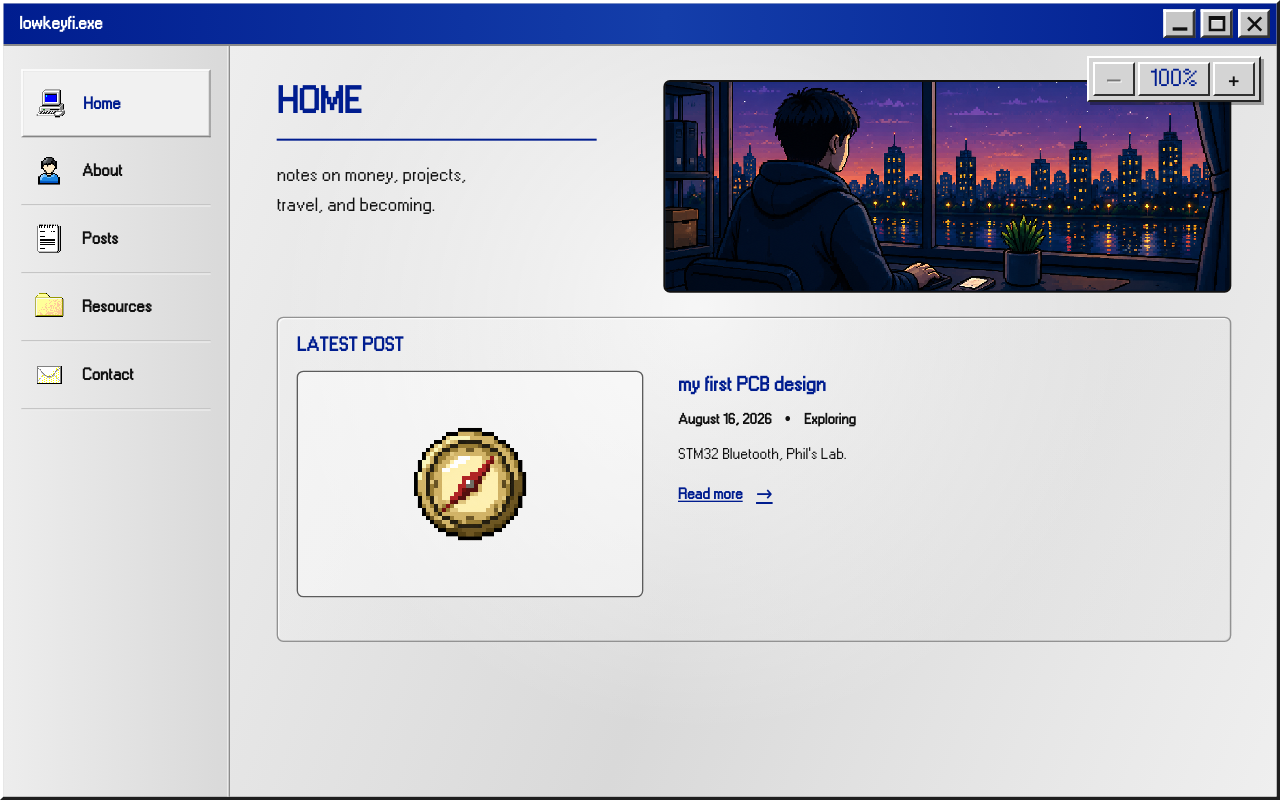
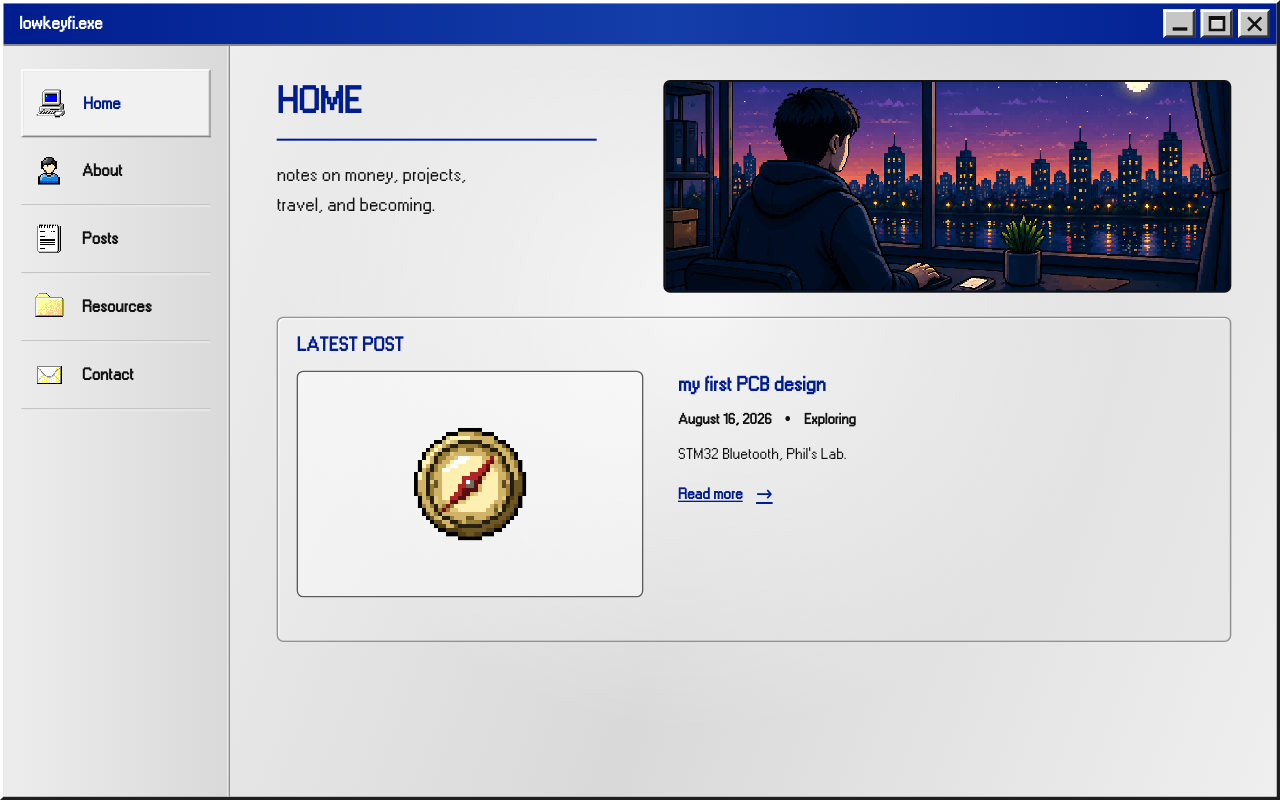
Before and after one commit to canfetipop/lowkeyfisite, a React (Vite) app: page / in a window 1280 px wide. Built offline with nearby package versions, Linux system fonts and the light colour scheme.

Commit message:
Restore native browser zoom behavior

```diff
--- a/src/App.jsx
+++ b/src/App.jsx
@@ -16,13 +16,6 @@ const COMPACT_DESIGN_WIDTH = 1440;
 const COMPACT_ASPECT_RATIO = 1.35;
 const MINIMIZED_WIDTH = 720;
 const MINIMIZED_HEIGHT = 74;
-const MIN_USER_ZOOM = 1;
-const MAX_USER_ZOOM = 3;
-const KEYBOARD_ZOOM_STEP = 0.1;
-const PINCH_ZOOM_SENSITIVITY = 0.007;
-const PAN_SPEED = 1.35;
-const PAN_OVERSCAN_RATIO = 0.35;
-const ARROW_PAN_DISTANCE = 48;
 
 const VIEW_COMPONENTS = {
   home: HomeView,
@@ -79,23 +72,11 @@ function browserPath(route) {
   return `${basePath}${route === "/" ? "/" : route}`;
 }
 
-function clampZoom(value) {
-  return Math.min(Math.max(value, MIN_USER_ZOOM), MAX_USER_ZOOM);
-}
-
-function clamp(value, minimum, maximum) {
-  return Math.min(Math.max(value, minimum), maximum);
-}
-
 export default function LowkeyfiPage() {
   const [route, setRoute] = useState(() => parseRoute(window.location.pathname));
   const [automaticScale, setAutomaticScale] = useState(1);
-  const [viewportTransform, setViewportTransform] = useState({
-    zoom: 1,
-    panX: 0,
-    panY: 0,
-  });
-  const viewportTransformRef = useRef(viewportTransform);
+  const initialDevicePixelRatio = useRef(window.devicePixelRatio || 1);
+  const [nativeZoomIsActive, setNativeZoomIsActive] = useState(false);
   const [scaleIsReady, setScaleIsReady] = useState(false);
   const [isCompactLayout, setIsCompactLayout] = useState(false);
   const [designSize, setDesignSize] = useState({
@@ -106,67 +87,19 @@ export default function LowkeyfiPage() {
   const [isFullscreen, setIsFullscreen] = useState(Boolean(document.fullscreenElement));
   const [isClosed, setIsClosed] = useState(false);
 
-  viewportTransformRef.current = viewportTransform;
-
-  function constrainTransform(transform) {
-    const scale = Math.max(
-      isMinimized
-        ? Math.min(automaticScale * transform.zoom, 1)
-        : automaticScale * transform.zoom,
-      0.1,
-    );
-    const frameWidth = designSize.width * scale;
-    const frameHeight = designSize.height * scale;
-    const overscanX = transform.zoom > 1 ? window.innerWidth * PAN_OVERSCAN_RATIO : 0;
-    const overscanY = transform.zoom > 1 ? window.innerHeight * PAN_OVERSCAN_RATIO : 0;
-    const maximumPanX = Math.max((frameWidth - window.innerWidth) / 2, 0) + overscanX;
-    const maximumPanY = Math.max((frameHeight - window.innerHeight) / 2, 0) + overscanY;
-
-    return {
-      zoom: transform.zoom,
-      panX: clamp(transform.panX, -maximumPanX, maximumPanX),
-      panY: clamp(transform.panY, -maximumPanY, maximumPanY),
-    };
-  }
-
-  function zoomAtAnchor(getNextZoom, anchorX = window.innerWidth / 2, anchorY = window.innerHeight / 2) {
-    setViewportTransform((current) => {
-      const requestedZoom = typeof getNextZoom === "function"
-        ? getNextZoom(current.zoom)
-        : getNextZoom;
-      const nextZoom = clampZoom(Number(requestedZoom.toFixed(3)));
-      if (nextZoom === current.zoom) return current;
-
-      const zoomRatio = nextZoom / current.zoom;
-      const cursorFromCenterX = anchorX - window.innerWidth / 2;
-      const cursorFromCenterY = anchorY - window.innerHeight / 2;
-      return constrainTransform({
-        zoom: nextZoom,
-        // Preserve the content point directly underneath the cursor.
-        panX: cursorFromCenterX - (cursorFromCenterX - current.panX) * zoomRatio,
-        panY: cursorFromCenterY - (cursorFromCenterY - current.panY) * zoomRatio,
-      });
-    });
-  }
-
-  function panViewportBy(deltaX, deltaY) {
-    setViewportTransform((current) => constrainTransform({
-      ...current,
-      panX: current.panX + deltaX,
-      panY: current.panY + deltaY,
-    }));
-  }
-
-  function resetViewport() {
-    setViewportTransform({ zoom: 1, panX: 0, panY: 0 });
-  }
-
   useEffect(() => {
     function updateWindowScale() {
-      // Use the layout viewport so touchpad pinch gestures do not repeatedly
-      // resize and reposition the retro window through visualViewport changes.
-      const viewportWidth = Math.max(window.innerWidth, 1);
-      const viewportHeight = Math.max(window.innerHeight, 1);
+      // Normalize out native browser page zoom. This keeps the initial laptop-fit
+      // presentation responsive to actual window resizing without shrinking the
+      // site back down when Ctrl/Cmd zoom changes the CSS viewport dimensions.
+      const browserZoomRatio = Math.max(
+        (window.devicePixelRatio || initialDevicePixelRatio.current)
+          / initialDevicePixelRatio.current,
+        0.1,
+      );
+      const viewportWidth = Math.max(window.innerWidth * browserZoomRatio, 1);
+      const viewportHeight = Math.max(window.innerHeight * browserZoomRatio, 1);
+      const visualZoomRatio = window.visualViewport?.scale ?? 1;
       const viewportAspectRatio = viewportWidth / viewportHeight;
       const nextCompactLayout = !isMinimized
         && viewportAspectRatio < COMPACT_ASPECT_RATIO;
@@ -186,113 +119,23 @@ export default function LowkeyfiPage() {
       setIsCompactLayout(nextCompactLayout);
       setDesignSize({ width: designWidth, height: designHeight });
       setAutomaticScale(Math.max(isMinimized ? Math.min(nextScale, 1) : nextScale, 0.1));
+      setNativeZoomIsActive(browserZoomRatio > 1.001 || visualZoomRatio > 1.001);
       setScaleIsReady(true);
     }
 
     updateWindowScale();
     window.addEventListener("resize", updateWindowScale);
+    window.visualViewport?.addEventListener("resize", updateWindowScale);
     return () => {
       window.removeEventListener("resize", updateWindowScale);
+      window.visualViewport?.removeEventListener("resize", updateWindowScale);
     };
   }, [isMinimized]);
 
   useEffect(() => {
-    function handleZoomShortcut(event) {
-      const target = event.target;
-      const isTyping = target instanceof HTMLInputElement
-        || target instanceof HTMLTextAreaElement
-        || target?.isContentEditable;
-
-      if ((event.ctrlKey || event.metaKey) && (event.key === "=" || event.key === "+")) {
-        event.preventDefault();
-        zoomAtAnchor((current) => current + KEYBOARD_ZOOM_STEP);
-      } else if ((event.ctrlKey || event.metaKey) && event.key === "-") {
-        event.preventDefault();
-        zoomAtAnchor((current) => current - KEYBOARD_ZOOM_STEP);
-      } else if ((event.ctrlKey || event.metaKey) && event.key === "0") {
-        event.preventDefault();
-        resetViewport();
-      } else if (!isTyping && event.shiftKey && event.key === "1") {
-        event.preventDefault();
-        resetViewport();
-      } else if (!isTyping && viewportTransformRef.current.zoom > 1 && event.key.startsWith("Arrow")) {
-        event.preventDefault();
-        const distance = ARROW_PAN_DISTANCE * (event.shiftKey ? 3 : 1);
-        if (event.key === "ArrowLeft") panViewportBy(distance, 0);
-        if (event.key === "ArrowRight") panViewportBy(-distance, 0);
-        if (event.key === "ArrowUp") panViewportBy(0, distance);
-        if (event.key === "ArrowDown") panViewportBy(0, -distance);
-      }
-    }
-
-    function handleTouchpad(event) {
-      if (event.ctrlKey) {
-        event.preventDefault();
-        const zoomFactor = clamp(
-          Math.exp(-event.deltaY * PINCH_ZOOM_SENSITIVITY),
-          0.82,
-          1.22,
-        );
-        zoomAtAnchor((current) => current * zoomFactor, event.clientX, event.clientY);
-        return;
-      }
-
-      if (viewportTransformRef.current.zoom <= 1 || isMinimized) return;
-
-      event.preventDefault();
-      const deltaMultiplier = event.deltaMode === 1
-        ? 24
-        : event.deltaMode === 2
-          ? window.innerHeight
-          : 1;
-      const horizontalDelta = event.shiftKey && Math.abs(event.deltaX) < 0.5
-        ? event.deltaY
-        : event.deltaX;
-      const verticalDelta = event.shiftKey && Math.abs(event.deltaX) < 0.5
-        ? 0
-        : event.deltaY;
-      panViewportBy(
-        -horizontalDelta * deltaMultiplier * PAN_SPEED,
-        -verticalDelta * deltaMultiplier * PAN_SPEED,
-      );
-    }
-
-    function preventNativeGesture(event) {
-      event.preventDefault();
-    }
-
-    window.addEventListener("keydown", handleZoomShortcut);
-    window.addEventListener("wheel", handleTouchpad, { passive: false });
-    document.addEventListener("gesturestart", preventNativeGesture, { passive: false });
-    document.addEventListener("gesturechange", preventNativeGesture, { passive: false });
-    return () => {
-      window.removeEventListener("keydown", handleZoomShortcut);
-      window.removeEventListener("wheel", handleTouchpad);
-      document.removeEventListener("gesturestart", preventNativeGesture);
-      document.removeEventListener("gesturechange", preventNativeGesture);
-    };
-  }, [automaticScale, designSize, isMinimized]);
-
-  useEffect(() => {
-    setViewportTransform((current) => {
-      const scale = Math.max(
-        isMinimized
-          ? Math.min(automaticScale * current.zoom, 1)
-          : automaticScale * current.zoom,
-        0.1,
-      );
-      const overscanX = current.zoom > 1 ? window.innerWidth * PAN_OVERSCAN_RATIO : 0;
-      const overscanY = current.zoom > 1 ? window.innerHeight * PAN_OVERSCAN_RATIO : 0;
-      const maximumPanX = Math.max((designSize.width * scale - window.innerWidth) / 2, 0) + overscanX;
-      const maximumPanY = Math.max((designSize.height * scale - window.innerHeight) / 2, 0) + overscanY;
-      const panX = clamp(current.panX, -maximumPanX, maximumPanX);
-      const panY = clamp(current.panY, -maximumPanY, maximumPanY);
-
-      return panX === current.panX && panY === current.panY
-        ? current
-        : { ...current, panX, panY };
-    });
-  }, [automaticScale, designSize, isMinimized]);
+    document.documentElement.classList.toggle("native-page-zoomed", nativeZoomIsActive);
+    return () => document.documentElement.classList.remove("native-page-zoomed");
+  }, [nativeZoomIsActive]);
 
   useEffect(() => {
     const handlePopState = () => setRoute(parseRoute(window.location.pathname));
@@ -307,9 +150,7 @@ export default function LowkeyfiPage() {
 
   const ActiveView = VIEW_COMPONENTS[route.view] ?? HomeView;
   const windowScale = Math.max(
-    isMinimized
-      ? Math.min(automaticScale * viewportTransform.zoom, 1)
-      : automaticScale * viewportTransform.zoom,
+    isMinimized ? Math.min(automaticScale, 1) : automaticScale,
     0.1,
   );
   const frameSize = useMemo(() => ({
@@ -357,40 +198,10 @@ export default function LowkeyfiPage() {
         "--windows-gray": site.theme.windowColor,
         "--stage-background": site.theme.pageBackground,
         "--panel-radius": site.theme.cornerStyle === "square" ? "2px" : "10px",
+        minWidth: isClosed ? "100%" : `${frameSize.width}px`,
+        minHeight: isClosed ? "100vh" : `${frameSize.height}px`,
       }}
     >
-      {!isClosed && !isMinimized && (
-        <div className="zoom-controls" aria-label="Zoom controls">
-          <button
-            type="button"
-            aria-label="Zoom out"
-            title="Zoom out (Ctrl+-)"
-            disabled={viewportTransform.zoom <= MIN_USER_ZOOM}
-            onClick={() => zoomAtAnchor((current) => current - KEYBOARD_ZOOM_STEP)}
-          >
-            −
-          </button>
-          <button
-            type="button"
-            className="zoom-controls__percentage"
-            aria-label={`Reset zoom, currently ${Math.round(viewportTransform.zoom * 100)} percent`}
-            title="Reset zoom (Ctrl+0 or Shift+1)"
-            onClick={resetViewport}
-          >
-            {Math.round(viewportTransform.zoom * 100)}%
-          </button>
-          <button
-            type="button"
-            aria-label="Zoom in"
-            title="Zoom in (Ctrl+=)"
-            disabled={viewportTransform.zoom >= MAX_USER_ZOOM}
-            onClick={() => zoomAtAnchor((current) => current + KEYBOARD_ZOOM_STEP)}
-          >
-            +
-          </button>
-        </div>
-      )}
-
       {isClosed ? (
         <section className="closed-screen" aria-label="LowKeyFI is closed">
           <div className="closed-screen__dialog">
@@ -405,8 +216,6 @@ export default function LowkeyfiPage() {
           style={{
             width: `${frameSize.width}px`,
             height: `${frameSize.height}px`,
-            left: `calc(50% + ${viewportTransform.panX}px)`,
-            top: `calc(50% + ${viewportTransform.panY}px)`,
             visibility: scaleIsReady ? "visible" : "hidden",
           }}
         >
--- a/src/globals.css
+++ b/src/globals.css
@@ -100,10 +100,16 @@ html,
 body {
   width: 100%;
   min-width: 100%;
-  height: 100%;
   min-height: 100%;
   margin: 0;
   overflow: hidden;
+}
+
+/* Native page zoom reduces the CSS viewport. At that point, expose ordinary
+   document scrolling so every side of the enlarged retro window is reachable. */
+html.native-page-zoomed,
+html.native-page-zoomed body {
+  overflow: auto;
 }
 
 html {
@@ -164,72 +170,18 @@ img {
 .site-stage {
   position: relative;
   display: grid;
-  width: 100vw;
-  height: 100vh;
+  width: 100%;
+  min-height: 100vh;
   place-items: center;
-  overflow: hidden;
-  overscroll-behavior: none;
+  /* Clip decorative window shadows, while the document itself remains free to
+     scroll when native browser zoom makes this stage larger than the viewport. */
+  overflow: clip;
   background: var(--stage-background);
 }
 
 .scaled-window-frame {
-  position: absolute;
-  top: 50%;
-  left: 50%;
+  position: relative;
   flex: none;
-  transform: translate(-50%, -50%);
-}
-
-.zoom-controls {
-  position: absolute;
-  top: clamp(56px, 7vh, 78px);
-  right: clamp(10px, 1.5vw, 28px);
-  z-index: 30;
-
-  display: grid;
-  grid-template-columns: 42px minmax(72px, auto) 42px;
-  gap: 3px;
-  padding: 4px;
-
-  color: #111111;
-  background: #d4d4d4;
-  border: 2px solid;
-  border-color: #ffffff #242424 #242424 #ffffff;
-  box-shadow: 3px 3px 0 rgba(0, 0, 0, 0.32);
-}
-
-.zoom-controls button {
-  min-width: 0;
-  height: 34px;
-  padding: 2px 7px;
-
-  color: #111111;
-  background: #d4d4d4;
-  border: 2px solid;
-  border-color: #ffffff #303030 #303030 #ffffff;
-}
-
-.zoom-controls button:hover:not(:disabled),
-.zoom-controls button:focus-visible:not(:disabled) {
-  color: var(--windows-blue);
-  outline: 1px dotted var(--windows-blue);
-  outline-offset: -5px;
-}
-
-.zoom-controls button:active:not(:disabled) {
-  padding: 4px 5px 0 9px;
-  border-color: #303030 #ffffff #ffffff #303030;
-}
-
-.zoom-controls button:disabled {
-  color: #777777;
-  cursor: default;
-  text-shadow: 1px 1px #ffffff;
-}
-
-.zoom-controls__percentage {
-  color: var(--windows-blue) !important;
-  white-space: nowrap;
 }
 
 .desktop-window {
```
